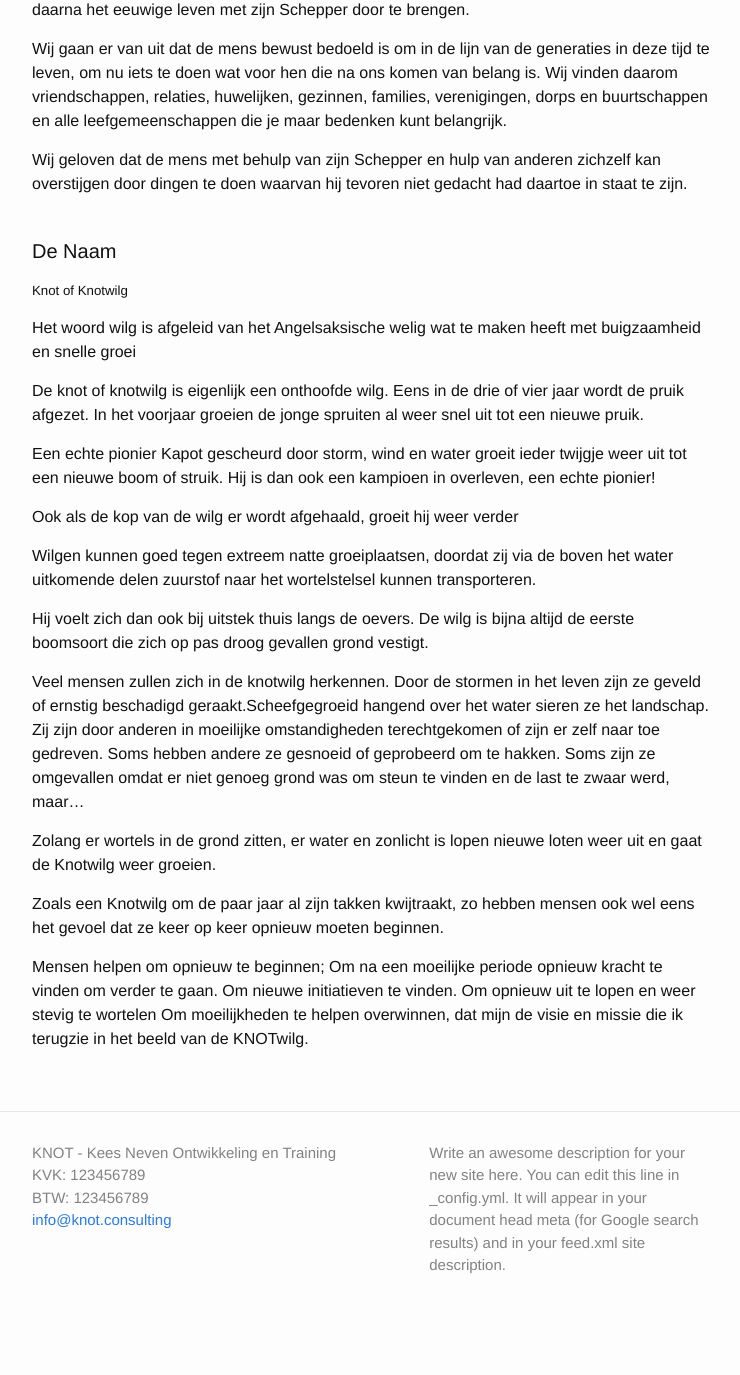
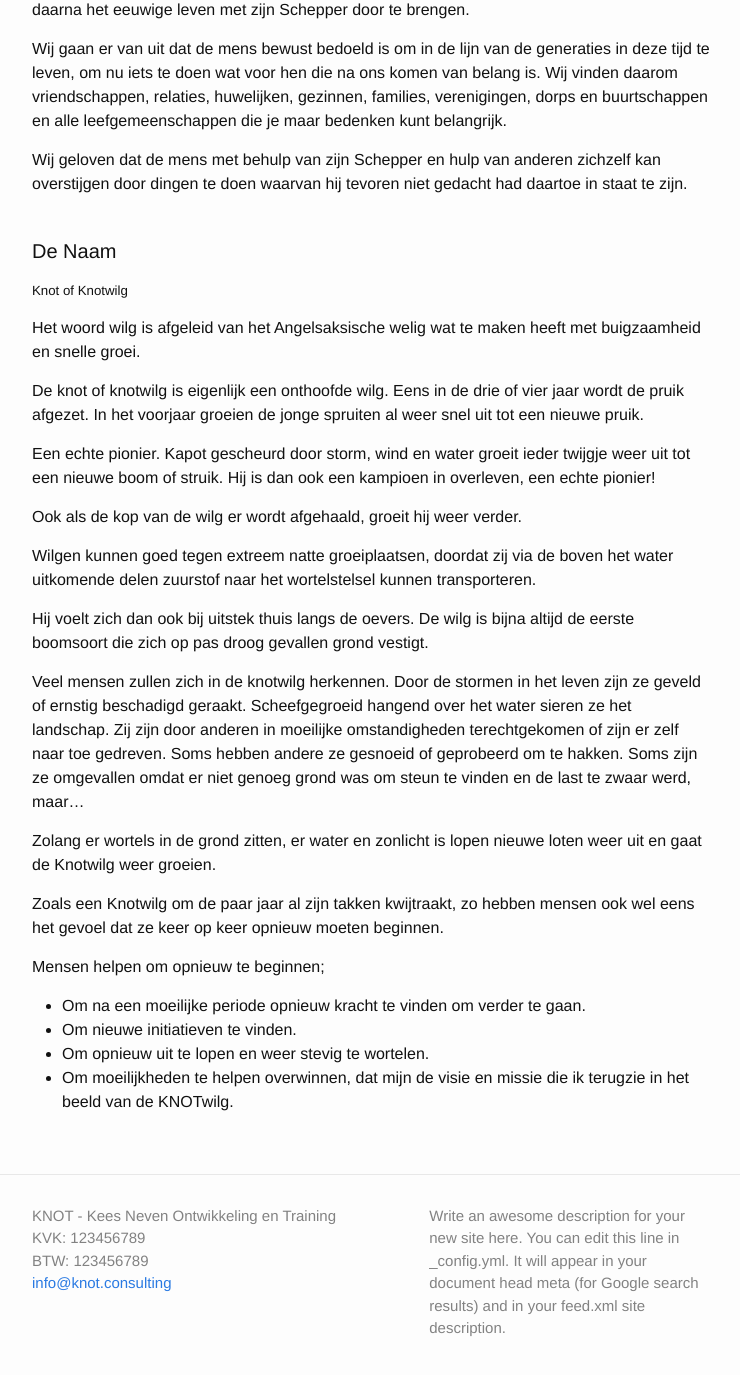
Before and after one commit to keesneven/keesneven.github.io, a Jekyll site: the page built from visie.md, in a window 1280 px wide and 1400 px high, scrolled down 452 px. Shown: the top 1375 px of the window, without its empty margins (268-1008 px from the left). Built offline with Jekyll 4.4.1, drawn with Linux system fonts in a browser that asks for light colours; nearby versions of some CDN libraries; before the commit the page ends 1789 px from its top, so only the background shows below that; some of the changed text lies outside the part shown.

Commit message:
spelling corrections, diensten and voor wie removed

```diff
--- a/_includes/header.html
+++ b/_includes/header.html
@@ -6,11 +6,17 @@
 
     <nav class="site-nav">
       <div class="trigger">
-        {% for page in site.pages %}
+
+        <a class="page-link" href="{{ '/visie/' | prepend: site.url }}">Visie</a>
+        <a class="page-link" href="{{ '/about/' | prepend: site.url }}">Over KNOT</a>
+        <a class="page-link" href="{{ '/contact/' | prepend: site.url }}">Contact</a>
+
+
+      <!--   {% for page in site.pages %}
           {% if page.title %}
           <a class="page-link" href="{{ page.url | prepend: site.url }}">{{ page.title }}</a>
           {% endif %}
-        {% endfor %}
+        {% endfor %} -->
       </div>
     </nav>
 
--- a/visie.md
+++ b/visie.md
@@ -18,22 +18,21 @@ Wij geloven dat de mens met behulp van zijn Schepper en hulp van anderen zichzel
 
 ##### Knot of Knotwilg
 
-Het woord wilg is afgeleid van het Angelsaksische welig wat te maken heeft met buigzaamheid en snelle groei
+Het woord wilg is afgeleid van het Angelsaksische welig wat te maken heeft met buigzaamheid en snelle groei.
 
 De knot of knotwilg is eigenlijk een onthoofde wilg. Eens in de drie of vier jaar wordt de pruik afgezet. In het voorjaar groeien de jonge spruiten al weer snel uit tot een nieuwe pruik.
 
 
-Een echte pionier
-Kapot gescheurd door storm, wind en water groeit ieder twijgje weer uit tot een nieuwe boom of struik. Hij is dan ook een kampioen in overleven, een echte pionier!
+Een echte pionier. Kapot gescheurd door storm, wind en water groeit ieder twijgje weer uit tot een nieuwe boom of struik. Hij is dan ook een kampioen in overleven, een echte pionier!
 
-Ook als de kop van de wilg er wordt afgehaald, groeit hij weer verder
+Ook als de kop van de wilg er wordt afgehaald, groeit hij weer verder.
 
 Wilgen kunnen goed tegen extreem natte groeiplaatsen, doordat zij via de boven het water uitkomende delen zuurstof naar het wortelstelsel kunnen transporteren.
 
 Hij voelt zich dan ook bij uitstek thuis langs de oevers. De wilg is bijna altijd de eerste boomsoort die zich op pas droog gevallen grond vestigt.
 
 Veel mensen zullen zich in de knotwilg herkennen.
-Door de stormen in het leven zijn ze geveld of ernstig beschadigd geraakt.Scheefgegroeid hangend over het water sieren ze het landschap. Zij zijn door anderen in moeilijke omstandigheden terechtgekomen of zijn er zelf naar toe gedreven.
+Door de stormen in het leven zijn ze geveld of ernstig beschadigd geraakt. Scheefgegroeid hangend over het water sieren ze het landschap. Zij zijn door anderen in moeilijke omstandigheden terechtgekomen of zijn er zelf naar toe gedreven.
 Soms hebben andere ze gesnoeid of geprobeerd om te hakken.
 Soms zijn ze omgevallen omdat er niet genoeg grond was om steun te vinden en de last te zwaar werd, maar…
 
@@ -42,7 +41,7 @@ Zolang er wortels in de grond zitten, er water en zonlicht is lopen nieuwe loten
 Zoals een Knotwilg om de paar jaar al zijn takken kwijtraakt, zo hebben mensen ook wel eens het gevoel dat ze keer op keer opnieuw moeten beginnen.
 
 Mensen helpen om opnieuw te beginnen;
-Om na een moeilijke periode opnieuw kracht te vinden om verder te gaan.
-Om nieuwe initiatieven te vinden.
-Om opnieuw uit te lopen en weer stevig te wortelen
-Om moeilijkheden te helpen overwinnen, dat mijn de visie en missie die ik terugzie in het beeld van de KNOTwilg.
+* Om na een moeilijke periode opnieuw kracht te vinden om verder te gaan.
+* Om nieuwe initiatieven te vinden.
+* Om opnieuw uit te lopen en weer stevig te wortelen.
+* Om moeilijkheden te helpen overwinnen, dat mijn de visie en missie die ik terugzie in het beeld van de KNOTwilg.
```
Also changed, not shown: 1 other file.
